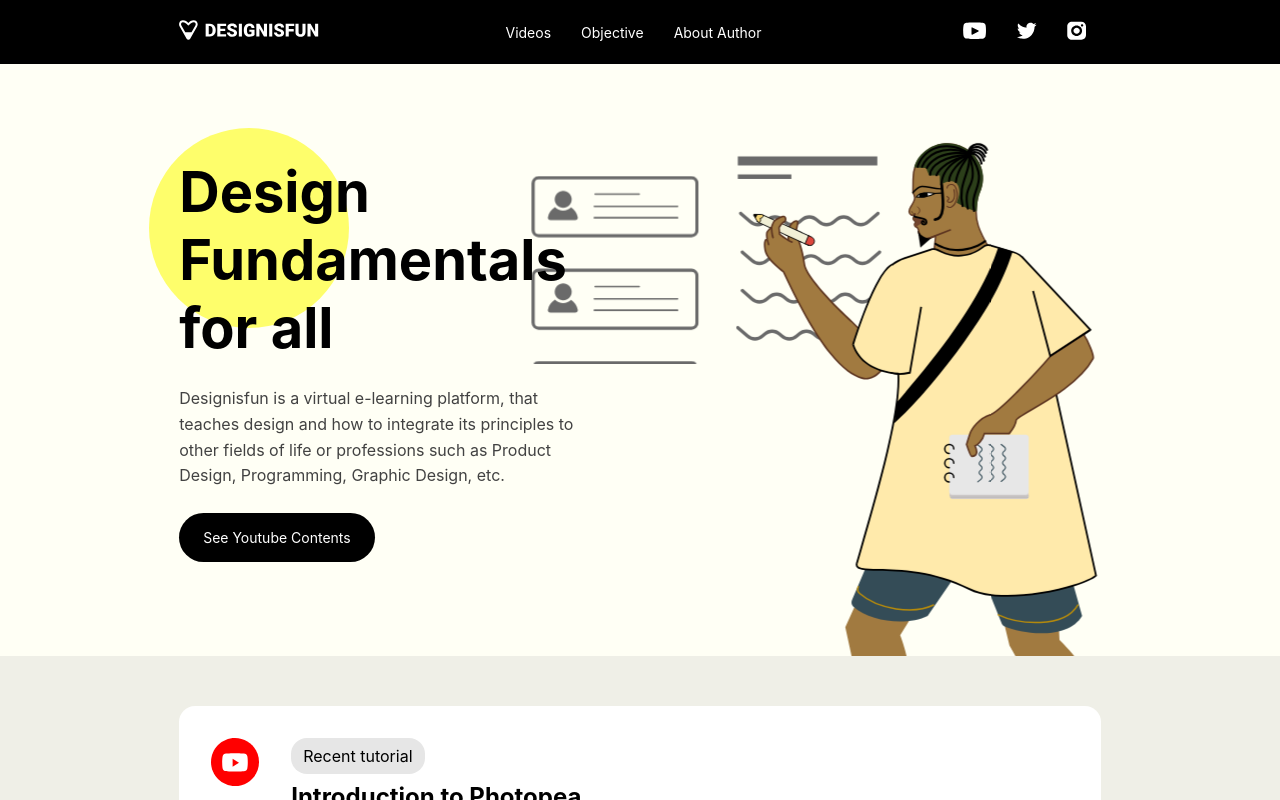
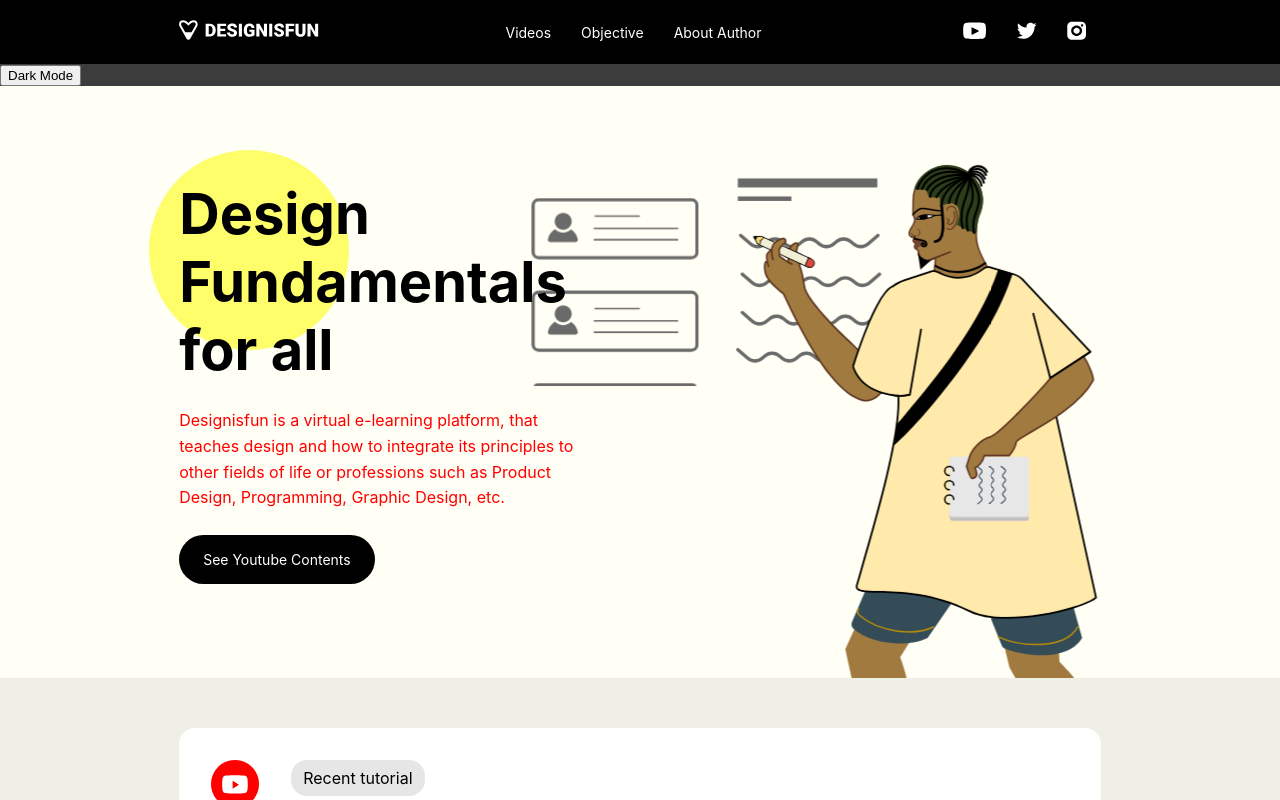
Before and after one commit to dray001/designisfun, a Next.js app: page / in a window 1280 px wide. Shown: the top 800 px of the page. Built offline with nearby package versions, Linux system fonts and the light colour scheme.

Commit message:
experimenting

```diff
--- a/components/Layout.js
+++ b/components/Layout.js
@@ -1,4 +1,5 @@
-import React, {useEffect, useState} from "react"
+import React, {useEffect, useState, useContext} from "react"
+import { ThemeContext } from './ThemeContext'
 import Nav from './Nav'
 import Footer from './Footer'
 import Meta from './Meta'
@@ -7,6 +8,7 @@ const Layout = ({ children }) => {
 
   const [prevScrollPos, setPrevScrollPos] = useState(0);
   const [visible, setVisible] = useState(true);
+  const { theme, toggleTheme } = useContext(ThemeContext);
 
   const handleScroll = () => {
     // find current scroll position
@@ -29,10 +31,13 @@ const Layout = ({ children }) => {
   return (
     <>
       <Meta />
-      <div className='container'>
+      <div className={`container ${theme}`}>
         <div className = {visible ? 'navHolder' : 'navHolder hide'}><Nav /></div>
 
           <main className='main'>
+            <button onClick={toggleTheme}>
+              {theme === '' ? 'Dark Mode' : 'Light Mode'}
+            </button>
             {children}
           </main>
         <Footer />
--- /dev/null
+++ b/components/ThemeContext.js
@@ -0,0 +1,19 @@
+import { createContext, useState } from 'react';
+
+export const ThemeContext = createContext();
+
+export const ThemeProvider = ({ children }) => {
+  const [theme, setTheme] = useState('');
+
+  const toggleTheme = () => {
+    setTheme(theme === '' ? 'dark-mode' : '');
+  };
+
+  return (
+    <ThemeContext.Provider value={{ theme, toggleTheme }}>
+      {children}
+    </ThemeContext.Provider>
+  );
+};
+
+export default ThemeProvider;
--- a/components/homePageSections/LandingSection/LandingSection.module.scss
+++ b/components/homePageSections/LandingSection/LandingSection.module.scss
@@ -1,7 +1,7 @@
 @import '/styles/commonStyle.scss';
 
 .landingSection {
-  background: #FFFFF5;
+  background: var(--background-color);
   display: block;
   width: 100%;
 
--- a/package.json
+++ b/package.json
@@ -8,9 +8,13 @@
     "start": "next start"
   },
   "dependencies": {
+    "axios": "^1.4.0",
     "next": "^13.4.4",
+    "next-themes": "^0.2.1",
+    "node-fetch": "^3.3.1",
     "react": "^18.2.0",
     "react-dom": "^18.2.0",
+    "rss-parser": "^3.13.0",
     "sass": "^1.32.11",
     "typography": "^0.16.19"
   }
--- a/pages/_app.js
+++ b/pages/_app.js
@@ -1,10 +1,15 @@
+import { ThemeProvider } from '../components/ThemeContext'
 import '../styles/globals.scss'
 import '../styles/Nav.scss'
 import '../styles/Layout.scss'
 import '../styles/illustrationsStyles/LandingIllustration.scss'
 
 function MyApp({ Component, pageProps }) {
-  return <Component {...pageProps} />
+  return (
+    <ThemeProvider>
+      <Component {...pageProps} />
+    </ThemeProvider>
+  )
 }
 
 export default MyApp
--- a/styles/commonStyle.scss
+++ b/styles/commonStyle.scss
@@ -1,3 +1,4 @@
+
 @mixin for-tablet-only {
     @media only screen and (min-width: 600px) { @content; }
 }
--- a/styles/globals.scss
+++ b/styles/globals.scss
@@ -1,9 +1,23 @@
 @import '/styles/commonStyle.scss';
+// @import '/styles/displayMode.scss';
+:root {
+  --primary-color: #ff0000;
+  --background-color: #FFFFF5;
+  /* ... other variables for light mode */
+}
+
+.dark-mode {
+  --primary-color: #001f6d;
+  --background-color: #000000;
+  /* ... other variables for dark mode */
+}
+
 
 html,
 body {
   padding: 0;
   margin: 0;
+  background: #3c3c3c;
   scroll-behavior: smooth;
   position: relative;
   font-family: -apple-system, BlinkMacSystemFont, Segoe UI, Roboto, Oxygen,
@@ -21,7 +35,7 @@ p {
   font-size: 16px;
   line-height: 1.6;
   font-weight: 400;
-  color: #424242;
+  color: var(--primary-color);
   /* width: 100%; */
 }
 
```
Also changed, not shown: pages/api/medium.js (added), 1 other file (tests, documents, lock files or other folders).
